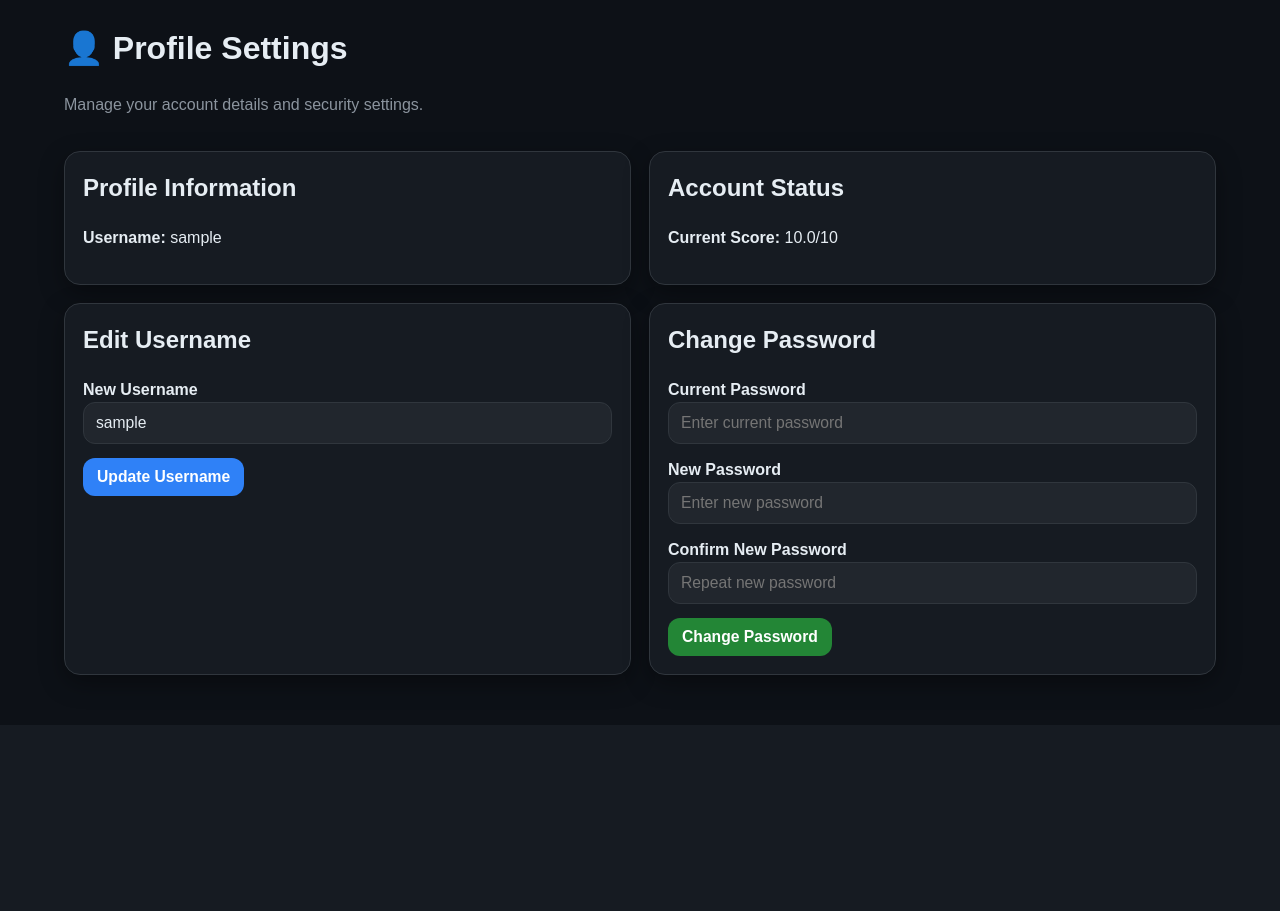
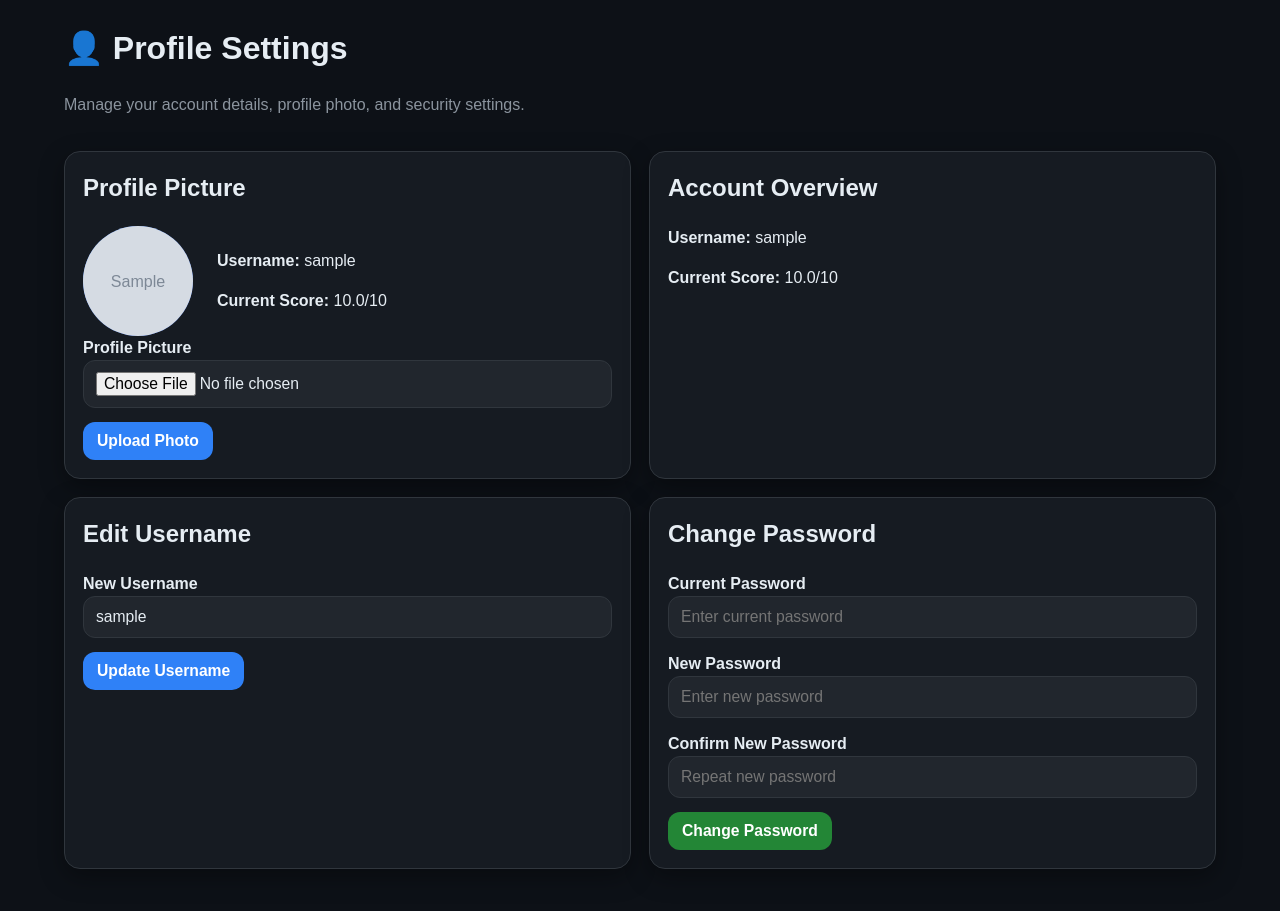
Before and after one commit to UOBBUS11/net-zero-group-project, a Flask app: page /profile in a window 1280 px wide. Shown: the part 75-986 px from the top of the page. Before the commit the page ends 776 px from the top, so only its background shows below. Run offline with Flask 3, Linux system fonts and the light colour scheme; the visitor is signed in with stand-in values (Sample User, id 1); tables that the repository leaves empty hold one stand-in row (values such as "Sample post"); grey boxes marked "Sample" are stand-in pictures; some libraries are stand-ins or nearby versions.

Commit message:
Added dashboard default landing page and profile dropdown with image upload

```diff
--- a/app/__init__.py
+++ b/app/__init__.py
@@ -1,11 +1,15 @@
 from flask import Flask
 from flask_sqlalchemy import SQLAlchemy
 from config import Config
+import os
 
 app = Flask(__name__)
 app.config.from_object(Config)
 
+app.config["UPLOAD_FOLDER"] = os.path.join(app.root_path, "static", "uploads", "profile_pics")
+app.config["MAX_CONTENT_LENGTH"] = 2 * 1024 * 1024
+os.makedirs(app.config["UPLOAD_FOLDER"], exist_ok=True)
+
 db = SQLAlchemy(app)
 
-
 from app import routes, models
--- a/app/forms.py
+++ b/app/forms.py
@@ -1,4 +1,5 @@
 from flask_wtf import FlaskForm
+from flask_wtf.file import FileField, FileAllowed
 from wtforms import (
     StringField,
     PasswordField,
@@ -68,3 +69,10 @@ class ChangePasswordForm(FlaskForm):
         validators=[DataRequired(), EqualTo('new_password', message='Passwords must match')]
     )
     submit = SubmitField('Change Password')
+
+class ProfileImageForm(FlaskForm):
+    profile_image = FileField(
+        'Profile Picture',
+        validators=[FileAllowed(['jpg', 'jpeg', 'png', 'webp'], 'Images only please.')]
+    )
+    submit = SubmitField('Upload Photo')
--- a/app/models.py
+++ b/app/models.py
@@ -8,6 +8,7 @@ class User(db.Model):
     username = db.Column(db.String(64), index=True, unique=True, nullable=False)
     password = db.Column(db.String(255), nullable=False)
     current_score = db.Column(db.Float, default=0.0)
+    profile_image = db.Column(db.String(255), nullable=True)
 
     trips = db.relationship('Trip', backref='user', lazy='dynamic')
 
--- a/app/routes.py
+++ b/app/routes.py
@@ -2,7 +2,9 @@ from flask import render_template, flash, redirect, url_for, request, session, j
 from datetime import datetime, timedelta
 import json
 import os
+import uuid
 import requests as http_requests
+from werkzeug.utils import secure_filename
 from app import app, db
 from app.models import User, Trip, TransportMode, Administrator, SavedLocation
 from app.forms import (
@@ -11,7 +13,8 @@ from app.forms import (
     LogTripForm,
     EditRuleForm,
     EditProfileForm,
-    ChangePasswordForm
+    ChangePasswordForm,
+    ProfileImageForm
 )
 
 
@@ -21,6 +24,31 @@ def normalize_username(username):
 
 def normalize_location(location):
     return " ".join((location or "").strip().lower().split())
+
+
+def save_profile_image(upload_file, old_filename=None):
+    if not upload_file or not upload_file.filename:
+        return old_filename
+
+    safe_name = secure_filename(upload_file.filename)
+    extension = os.path.splitext(safe_name)[1].lower()
+
+    new_filename = f"{uuid.uuid4().hex}{extension}"
+    upload_folder = current_app.config["UPLOAD_FOLDER"]
+    os.makedirs(upload_folder, exist_ok=True)
+
+    new_path = os.path.join(upload_folder, new_filename)
+    upload_file.save(new_path)
+
+    if old_filename:
+        old_path = os.path.join(upload_folder, old_filename)
+        if os.path.exists(old_path):
+            try:
+                os.remove(old_path)
+            except OSError:
+                pass
+
+    return new_filename
 
 
 def round_score(value):
@@ -182,6 +210,12 @@ def calculate_trip_score(distance, mode, location, enters_emission_zone):
     score = round_score(score)
     return carbon, score, " | ".join(breakdown), zone_name
 
+@app.context_processor
+def inject_nav_user():
+    nav_user = None
+    if "user_id" in session:
+        nav_user = User.query.get(session["user_id"])
+    return {"nav_user": nav_user}
 
 @app.route("/", methods=["GET", "POST"])
 @app.route("/login", methods=["GET", "POST"])
@@ -214,7 +248,7 @@ def login():
             session.clear()
             session["user_id"] = user.id
             flash(f"Welcome back, {user.username}.")
-            return redirect(url_for("profile"))
+            return redirect(url_for("dashboard"))
 
         flash("Invalid username or password.")
         return render_template("login.html", title="Login", form=form)
@@ -254,7 +288,7 @@ def register():
 
 @app.route("/dashboard")
 def dashboard():
-    return redirect(url_for("wall_of_fame"))
+    return redirect(url_for("interactive_dashboard"))
 
 
 @app.route("/wall-of-fame")
@@ -479,7 +513,6 @@ def admin_panel():
         form=form
     )
 
-
 @app.route("/profile", methods=["GET", "POST"])
 def profile():
     if "user_id" not in session:
@@ -494,6 +527,7 @@ def profile():
 
     edit_profile_form = EditProfileForm(prefix="profile")
     change_password_form = ChangePasswordForm(prefix="password")
+    profile_image_form = ProfileImageForm(prefix="avatar")
 
     if request.method == "GET":
         edit_profile_form.username.data = user.username
@@ -534,12 +568,29 @@ def profile():
             else:
                 flash("Please correct the password form errors.")
 
+        elif profile_image_form.submit.data:
+            if profile_image_form.validate():
+                uploaded_file = profile_image_form.profile_image.data
+
+                if uploaded_file and uploaded_file.filename:
+                    user.profile_image = save_profile_image(uploaded_file, user.profile_image)
+                    db.session.commit()
+                    flash("Profile picture updated successfully.")
+                    return redirect(url_for("profile"))
+                else:
+                    flash("Please choose an image to upload.")
+            else:
+                flash("Please upload a valid image file.")
+
     return render_template(
         "profile.html",
         user=user,
         edit_profile_form=edit_profile_form,
-        change_password_form=change_password_form
+        change_password_form=change_password_form,
+        profile_image_form=profile_image_form
     )
+
+
 
 # ── Logout ──────────────────────────────────────────────────────
 @app.route("/logout")
--- a/app/static/styles.css
+++ b/app/static/styles.css
@@ -989,3 +989,145 @@ html {
         width: 100%;
     }
 }
+
+.profile-menu {
+    position: relative;
+}
+
+.profile-menu summary {
+    list-style: none;
+}
+
+.profile-menu summary::-webkit-details-marker {
+    display: none;
+}
+
+.profile-menu-trigger {
+    display: flex;
+    align-items: center;
+    gap: 10px;
+    padding: 8px 14px;
+    border-radius: 999px;
+    cursor: pointer;
+    background: rgba(255, 255, 255, 0.04);
+    border: 1px solid rgba(255, 255, 255, 0.08);
+    transition: all 0.2s ease;
+}
+
+.profile-menu-trigger:hover {
+    background: rgba(255, 255, 255, 0.08);
+}
+
+.nav-avatar {
+    width: 42px;
+    height: 42px;
+    border-radius: 50%;
+    overflow: hidden;
+    display: flex;
+    align-items: center;
+    justify-content: center;
+    background: linear-gradient(135deg, #3b82f6, #1d4ed8);
+    color: white;
+    font-weight: 700;
+    font-size: 1rem;
+    flex-shrink: 0;
+}
+
+.nav-avatar img {
+    width: 100%;
+    height: 100%;
+    object-fit: cover;
+}
+
+.nav-username {
+    color: #f5f7fb;
+    font-weight: 600;
+}
+
+.nav-caret {
+    color: #b8c2d1;
+    font-size: 0.9rem;
+}
+
+.profile-dropdown {
+    position: absolute;
+    right: 0;
+    top: calc(100% + 10px);
+    min-width: 220px;
+    background: #111827;
+    border: 1px solid rgba(255, 255, 255, 0.08);
+    border-radius: 18px;
+    box-shadow: 0 18px 50px rgba(0, 0, 0, 0.35);
+    padding: 10px;
+    z-index: 1000;
+}
+
+.profile-dropdown-item {
+    display: block;
+    padding: 12px 14px;
+    border-radius: 12px;
+    transition: background 0.18s ease;
+    text-decoration: none;
+    color: #f5f7fb;
+    font-weight: 600;
+}
+
+.profile-dropdown-item:hover {
+    background: rgba(255, 255, 255, 0.06);
+}
+
+.profile-dropdown-divider {
+    height: 1px;
+    background: rgba(255, 255, 255, 0.08);
+    margin: 8px 0;
+}
+
+.profile-dropdown-item.danger {
+    color: #ff8a8a;
+}
+
+.profile-card {
+    background: rgba(17, 24, 39, 0.95);
+    border: 1px solid rgba(255, 255, 255, 0.08);
+    border-radius: 24px;
+    padding: 28px;
+    margin-bottom: 24px;
+}
+
+.profile-picture-section {
+    display: flex;
+    gap: 24px;
+    align-items: center;
+    flex-wrap: wrap;
+}
+
+.profile-picture-preview {
+    width: 110px;
+    height: 110px;
+    border-radius: 50%;
+    overflow: hidden;
+    display: flex;
+    align-items: center;
+    justify-content: center;
+    background: linear-gradient(135deg, #3b82f6, #1d4ed8);
+    color: #fff;
+    font-size: 2rem;
+    font-weight: 700;
+}
+
+.profile-picture-preview img {
+    width: 100%;
+    height: 100%;
+    object-fit: cover;
+}
+
+.profile-picture-form {
+    flex: 1;
+    min-width: 260px;
+}
+
+.form-error {
+    color: #ff8a8a;
+    font-size: 0.9rem;
+    margin-top: 6px;
+}
--- a/app/templates/base.html
+++ b/app/templates/base.html
@@ -25,13 +25,44 @@
 
                 {% elif session.get('user_id') %}
 
-                    <a class="nav-btn" href="{{ url_for('interactive_dashboard') }}">Dashboard</a>
                     <a class="nav-btn" href="{{ url_for('wall_of_fame') }}">Wall of Fame</a>
                     <a class="nav-btn" href="{{ url_for('trip_history') }}">Trip History</a>
                     <a class="nav-btn" href="{{ url_for('log_trip') }}">Log Trip</a>
                     <a class="nav-btn" href="{{ url_for('navigate') }}">Navigate</a>
-                    <a class="nav-btn" href="{{ url_for('profile') }}">Profile</a>
-                    <a class="nav-btn" href="{{ url_for('logout') }}">Logout</a>
+
+                    <details class="profile-menu">
+                        <summary class="profile-menu-trigger">
+                            <div class="nav-avatar">
+                                {% if nav_user and nav_user.profile_image %}
+                                    <img
+                                        src="{{ url_for('static', filename='uploads/profile_pics/' ~ nav_user.profile_image) }}"
+                                        alt="Profile picture"
+                                    >
+                                {% elif nav_user %}
+                                    <span>{{ nav_user.username[0]|upper }}</span>
+                                {% else %}
+                                    <span>U</span>
+                                {% endif %}
+                            </div>
+
+                            <span class="nav-username">
+                                {% if nav_user %}
+                                    {{ nav_user.username }}
+                                {% else %}
+                                    Profile
+                                {% endif %}
+                            </span>
+
+                            <span class="nav-caret">▾</span>
+                        </summary>
+
+                        <div class="profile-dropdown">
+                            <a href="{{ url_for('dashboard') }}" class="profile-dropdown-item">Dashboard</a>
+                            <a href="{{ url_for('profile') }}" class="profile-dropdown-item">Account Settings</a>
+                            <div class="profile-dropdown-divider"></div>
+                            <a href="{{ url_for('logout') }}" class="profile-dropdown-item danger">Logout</a>
+                        </div>
+                    </details>
 
                 {% else %}
                     {% if request.endpoint == 'register' %}
--- a/app/templates/profile.html
+++ b/app/templates/profile.html
@@ -5,19 +5,53 @@
     <div>
         <h1>👤 Profile Settings</h1>
         <p class="muted">
-            Manage your account details and security settings.
+            Manage your account details, profile photo, and security settings.
         </p>
     </div>
 </div>
 
 <div class="grid grid-2">
     <div class="card">
-        <h2>Profile Information</h2>
-        <p><strong>Username:</strong> {{ user.username }}</p>
+        <h2>Profile Picture</h2>
+
+        <div class="profile-picture-section">
+            <div class="profile-picture-preview">
+                {% if user.profile_image %}
+                    <img
+                        src="{{ url_for('static', filename='uploads/profile_pics/' ~ user.profile_image) }}"
+                        alt="Profile picture"
+                    >
+                {% else %}
+                    <span>{{ user.username[0]|upper }}</span>
+                {% endif %}
+            </div>
+
+            <div class="profile-picture-info">
+                <p><strong>Username:</strong> {{ user.username }}</p>
+                <p><strong>Current Score:</strong> {{ "%.1f"|format(user.current_score) }}/10</p>
+            </div>
+        </div>
+
+        <form method="POST" enctype="multipart/form-data">
+            {{ profile_image_form.hidden_tag() }}
+
+            <div class="form-row">
+                <strong>{{ profile_image_form.profile_image.label }}</strong><br>
+                {{ profile_image_form.profile_image() }}
+                {% for error in profile_image_form.profile_image.errors %}
+                    <div class="error-text">{{ error }}</div>
+                {% endfor %}
+            </div>
+
+            <div class="inline-actions">
+                {{ profile_image_form.submit(class_="btn") }}
+            </div>
+        </form>
     </div>
 
     <div class="card">
-        <h2>Account Status</h2>
+        <h2>Account Overview</h2>
+        <p><strong>Username:</strong> {{ user.username }}</p>
         <p><strong>Current Score:</strong> {{ "%.1f"|format(user.current_score) }}/10</p>
     </div>
 </div>
```
Also changed, not shown: app/static/uploads/profile_pics/65989bc334f445038f76d8a94282dc98.jpeg (added).
